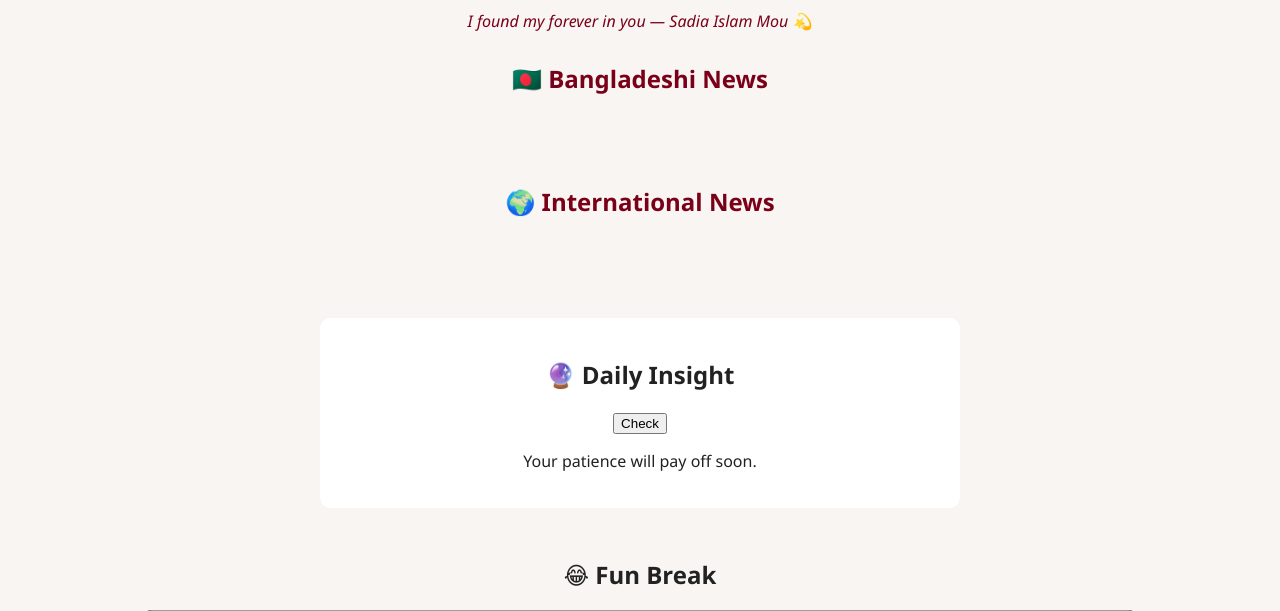
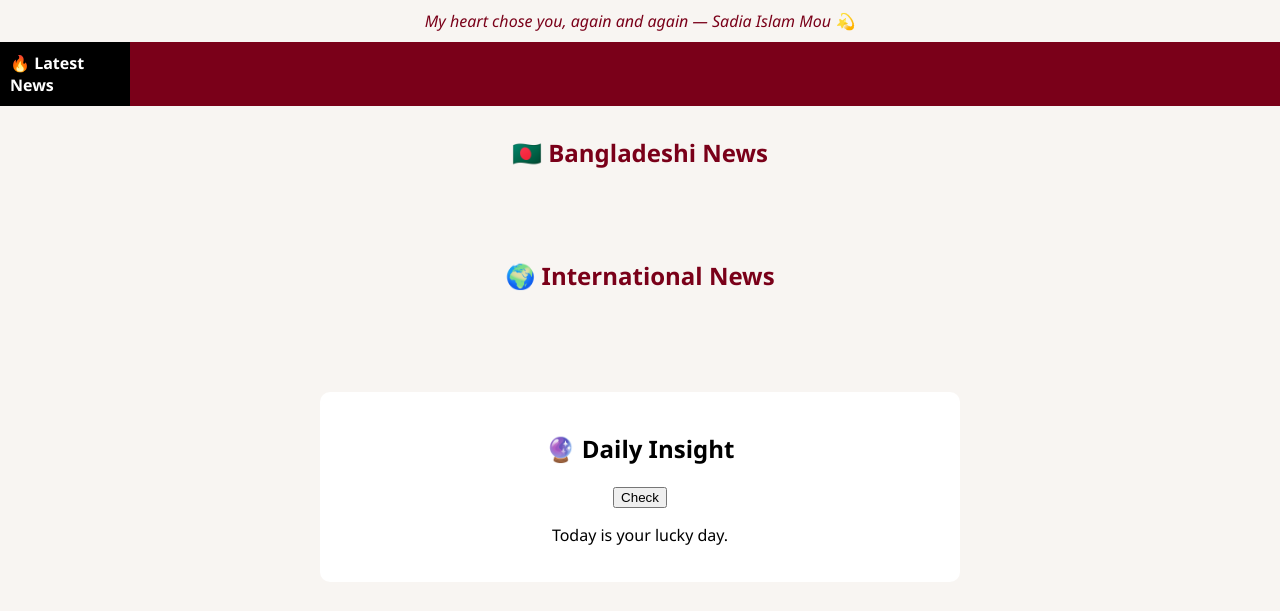
Before and after one commit to mizan918/news-ready-app, a Flask app: template news_ready_app/templates/index.html in a window 1280 px wide. Shown: the part 136-747 px from the top of the page. Run offline with Flask 3, Linux system fonts and the light colour scheme; the template is opened without the code that fills it, so the values that code supplies are empty; grey boxes are pictures that could not be loaded.

Commit message:
Update index.html

```diff
--- a/news_ready_app/templates/index.html
+++ b/news_ready_app/templates/index.html
@@ -9,23 +9,62 @@ body {
     margin: 0;
     font-family: 'Segoe UI', Tahoma, sans-serif;
     background: #f8f5f2;
-    color: #222;
 }
 
 /* HEADER */
 header {
     background: #7a0019;
-    color: #fff;
+    color: white;
     text-align: center;
     padding: 25px;
 }
 
-/* LOVE LINE */
+/* ❤️ LOVE */
 .love-line {
     text-align: center;
+    padding: 10px;
     font-style: italic;
-    margin: 10px;
     color: #7a0019;
+}
+
+/* 🔥 TICKER */
+.ticker {
+    display: flex;
+    align-items: center;
+    background: #7a0019;
+    color: white;
+    overflow: hidden;
+}
+
+.ticker-title {
+    background: black;
+    padding: 10px;
+    font-weight: bold;
+}
+
+.ticker-wrapper {
+    overflow: hidden;
+    width: 100%;
+}
+
+.ticker-move {
+    display: inline-block;
+    white-space: nowrap;
+    animation: ticker 25s linear infinite;
+}
+
+.ticker-move span {
+    margin-right: 40px;
+}
+
+.ticker-move a {
+    color: white;
+    text-decoration: none;
+}
+
+@keyframes ticker {
+    0% { transform: translateX(100%); }
+    100% { transform: translateX(-100%); }
 }
 
 /* SECTION */
@@ -58,7 +97,7 @@ header {
     font-weight: bold;
 }
 
-/* LUCK */
+/* 🔮 LUCK */
 .luck-box {
     max-width: 600px;
     margin: 40px auto;
@@ -68,7 +107,7 @@ header {
     border-radius: 10px;
 }
 
-/* 🎬 VIDEO FIXED */
+/* 🎬 VIDEO */
 .video-box {
     max-width: 1000px;
     margin: 50px auto;
@@ -86,13 +125,11 @@ header {
 
 .video-wrapper iframe {
     position: absolute;
-    top: 0;
-    left: 0;
     width: 100%;
     height: 100%;
-    border: 0;
 }
 
+/* BUTTON */
 .video-box button {
     margin-top: 15px;
     padding: 12px 28px;
@@ -130,7 +167,6 @@ footer {
     color: #666;
 }
 </style>
-
 </head>
 
 <body>
@@ -144,7 +180,23 @@ footer {
     <span id="love-text"></span>
 </div>
 
-<!-- NEWS -->
+<!-- 🔥 TICKER -->
+<div class="ticker">
+    <div class="ticker-title">🔥 Latest News</div>
+    <div class="ticker-wrapper">
+        <div class="ticker-move">
+            {% for paper in newspapers %}
+            <span>
+                <a href="{{ paper.url }}" target="_blank">
+                    {{ paper.name }}
+                </a>
+            </span>
+            {% endfor %}
+        </div>
+    </div>
+</div>
+
+<!-- 📰 NEWS -->
 <h2 class="section-title">🇧🇩 Bangladeshi News</h2>
 <div class="container">
 {% for paper in newspapers if paper.category == 'bd' %}
@@ -183,10 +235,10 @@ footer {
 
 <!-- 🌐 SOCIAL -->
 <div class="social-box">
-    <a href="https://facebook.com" target="_blank" class="fb">Facebook</a>
-    <a href="https://youtube.com" target="_blank" class="yt">YouTube</a>
-    <a href="https://twitter.com" target="_blank" class="tw">Twitter</a>
-    <a href="https://linkedin.com" target="_blank" class="li">LinkedIn</a>
+    <a href="https://facebook.com" class="fb" target="_blank">Facebook</a>
+    <a href="https://youtube.com" class="yt" target="_blank">YouTube</a>
+    <a href="https://twitter.com" class="tw" target="_blank">Twitter</a>
+    <a href="https://linkedin.com" class="li" target="_blank">LinkedIn</a>
 </div>
 
 <footer>
@@ -197,9 +249,9 @@ footer {
 <script>
 const loveTexts = [
 "In a world full of noise, you are my calm — Sadia Islam Mou ❤️",
-"You are not just my love, you are my peace — Sadia Islam Mou 💖",
-"My every tomorrow begins with you — Sadia Islam Mou 🌙",
-"I found my forever in you — Sadia Islam Mou 💫"
+"You are my peace, my strength, my forever — Sadia Islam Mou 💖",
+"Every moment feels brighter with you — Sadia Islam Mou 🌙",
+"My heart chose you, again and again — Sadia Islam Mou 💫"
 ];
 
 function showLove() {
@@ -208,14 +260,14 @@ function showLove() {
 }
 </script>
 
-<!-- 🔮 LUCK SCRIPT -->
+<!-- 🔮 LUCK -->
 <script>
 const luckAnswers = [
-"A big opportunity is near.",
-"Your patience will pay off soon.",
-"A surprise success is coming.",
-"Take a bold decision today.",
-"Something good is forming quietly."
+"A big opportunity is coming.",
+"Today is your lucky day.",
+"A surprise success awaits you.",
+"Trust your decision today.",
+"Something great is forming."
 ];
 
 function generateLuck() {
@@ -224,7 +276,7 @@ function generateLuck() {
 }
 </script>
 
-<!-- 🎬 VIDEO SCRIPT -->
+<!-- 🎬 VIDEO -->
 <script>
 const videos = [
 "tgbNymZ7vqY",
@@ -238,7 +290,7 @@ const videos = [
 function loadVideo() {
     let v = videos[Math.floor(Math.random() * videos.length)];
     document.getElementById("video-frame").src =
-        "https://www.youtube.com/embed/" + v + "?autoplay=1&rel=0";
+        "https://www.youtube.com/embed/" + v + "?autoplay=1";
 }
 
 function nextVideo() {
```
